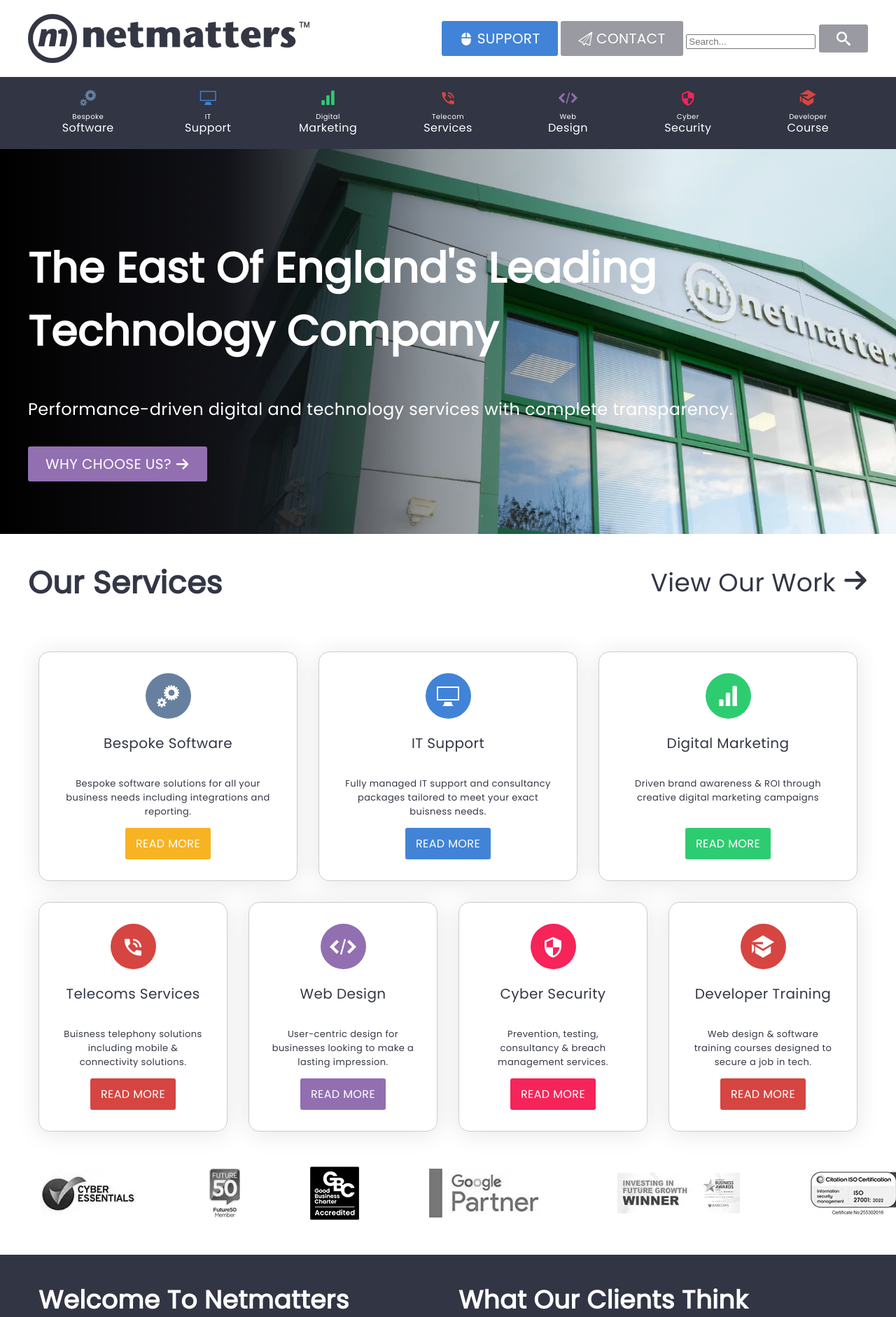
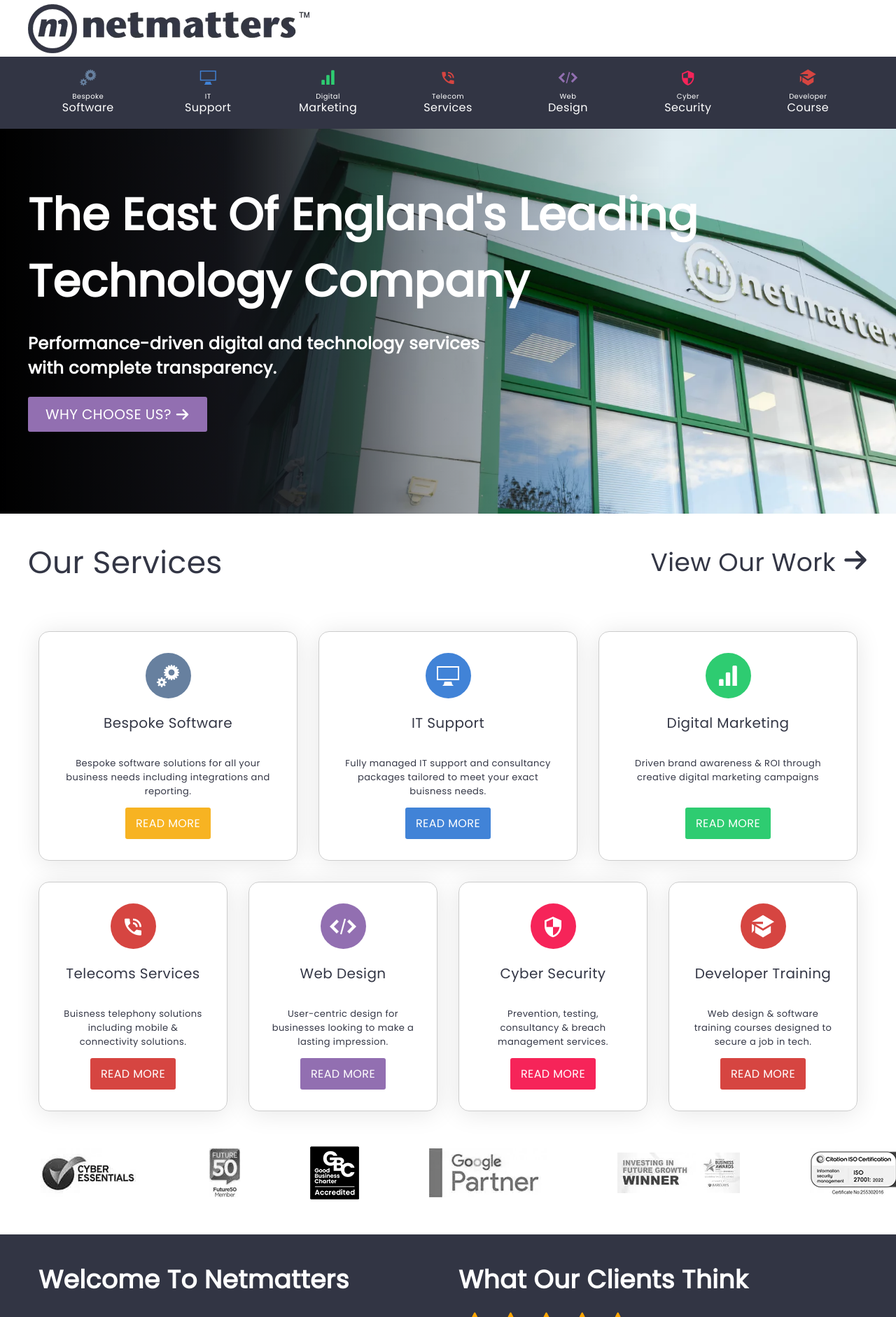
Before and after one commit to ChickenSplash/Netmatters-Homepage, a PHP site: page / in a window 1280 px wide. Shown: the top 1882 px of the page at 70% size. Run offline with PHP 8.4, Linux system fonts and the light colour scheme; some web fonts are replaced.

Commit message:
Header started

```diff
--- a/css/styles.css
+++ b/css/styles.css
@@ -217,7 +217,18 @@
   content: "\eaca";
 }
 
-.btn-trustpilot-reviews, .btn-google-reviews, .btn-about, .btn-banner, header .container .btn-contact, header .container .btn-support {
+.news-article .read-more-btn, .services-item .read-more-btn {
+  display: inline-block;
+  font-size: 1rem;
+  padding: 5px 15px;
+  color: #fff;
+  text-decoration: none;
+  border-radius: 3px;
+  line-height: 35px;
+  text-transform: uppercase;
+}
+
+.btn-trustpilot, .btn-google, .btn-about, .btn-banner {
   text-transform: uppercase;
   display: inline-flex;
   align-items: center;
@@ -297,26 +310,47 @@ a {
   color: inherit;
 }
 
-header .container {
+h2 {
+  font-weight: normal;
+}
+
+.header-top {
   display: flex;
   align-items: center;
-  min-height: 110px;
+  height: 81px;
 }
-header .container img {
+.header-top img {
   display: inline-block;
   max-width: 100%;
 }
-header .container .btn-support {
-  background-color: #4183d7;
+.header-top .search-items {
+  display: none;
 }
-header .container .btn-support:hover {
-  background-color: rgb(44.2608695652, 117.2913043478, 210.2391304348);
+.header-bottom {
+  display: flex;
+  align-items: center;
+  justify-content: end;
+  position: relative;
+  height: 47px;
+  margin: 20px 15px;
 }
-header .container .btn-contact {
-  background-color: #999aa2;
+@media (min-width: 768px) {
+  .header-bottom {
+    display: none;
+  }
 }
-header .container .btn-contact:hover {
-  background-color: rgb(139.6615384615, 140.7923076923, 149.8384615385);
+.header-bottom .icon-search {
+  padding: 11px;
+  font-size: 20px;
+}
+.header-bottom input {
+  position: absolute;
+  width: 100%;
+  height: 100%;
+  padding: 5px 15px;
+  background-color: rgba(0, 0, 0, 0.1);
+  border: 2px solid rgba(0, 0, 0, 0.1);
+  font-size: 0.875rem;
 }
 
 .search-items {
@@ -511,7 +545,6 @@ nav {
 .hero-image {
   display: flex;
   justify-content: center;
-  align-items: center;
   height: 550px;
   background-image: url(../img/hero-image.webp);
   background-size: cover;
@@ -533,13 +566,25 @@ nav {
 }
 .hero-text {
   color: #fff;
-  font-size: 1.5rem;
   text-align: center;
+}
+.hero-text h1 {
+  font-size: 2.5rem;
+  margin-block: 75px 0px;
+}
+.hero-text p {
+  font-size: 1.25rem;
+  font-weight: bold;
 }
 @media (min-width: 992px) {
   .hero-text {
     text-align: left;
-    font-size: 2.5rem;
+  }
+  .hero-text h1 {
+    font-size: 4rem;
+  }
+  .hero-text p {
+    font-size: 1.5rem;
   }
 }
 .hero-text p {
--- a/index.html
+++ b/index.html
@@ -9,12 +9,18 @@
 <body>
     <header>
         <div class="container">
-            <img src="img/logo/netmatters-logo.webp">
-            <div class="search-items">
-                <a href="#" class="btn-support"><span class="icon-mouse"></span>&nbsp;Support</a>
-                <a href="#" class="btn-contact"><span class="icon-paperplane"></span>&nbsp;Contact</a>
+            <div class="header-top">
+                <img src="img/logo/netmatters-logo.webp">
+                <div class="search-items">
+                    <a href="#" class="btn-support"><span class="icon-mouse"></span>&nbsp;Support</a>
+                    <a href="#" class="btn-contact"><span class="icon-paperplane"></span>&nbsp;Contact</a>
+                    <input placeholder="Search...">
+                    <a href="#" class="btn-search"><span class="icon-search"></span></a>
+                </div>
+            </div>
+            <div class="header-bottom">
                 <input placeholder="Search...">
-                <a href="#" class="btn-contact"><span class="icon-search"></span></a>
+                <span class="icon-search"></span>
             </div>
         </div>
     </header>
@@ -273,8 +279,11 @@
     <div class="hero-image">
         <div class="container">
             <div class="hero-text">
-                <h2>The East Of England's Leading Technology Company</h2>
-                <p>Performance-driven digital and technology services with complete transparency.</p>
+                <h1>The East Of England's Leading Technology Company</h1>
+                <p>
+                    Performance-driven digital and technology services<br>
+                    with complete transparency.
+                </p>
                 <a href="#" class="btn-banner">Why Choose Us?&nbsp;<span class="icon-arrow-right2"></span></a>
             </div>
         </div>
@@ -369,7 +378,7 @@
                 <p><strong>Netmatters is a leading <a href="#">Bespoke Software,</a> <a href="#">IT Support,</a> and <a href="#">Digital Marketing</a> company based in the East of England with offices in <a href="#">Cambridge,</a> <a href="#">Wymondham,</a> and <a href="#">Great Yarmouth.</a></strong></p>
                 <p>We aren't tied into contracts with third-party providers, so you know that our recommendations for your business are based purely with one benefit in mind: to help improve your business with the most appropriate solutions.</p>
                 <p>We pride ourselves on being an ethical business and have a unique business offering and cost model that ensures you get the most from our relationship in an upfront manner.</p>
-                <div class="row-btn">
+                <div class="row-btn-top">
                     <a href="#" class="btn-about">Why Choose Us?&nbsp;<span class="icon-arrow-right2"></span></a>
                     <a href="#" class="btn-about">Our Culture&nbsp;<span class="icon-arrow-right2"></span></a>
                 </div>
@@ -386,8 +395,8 @@
                 <p class="quote">Netmatters stood out from the start. Great guys and very easy to work with. Both the build and digital marketing teams are clearly skilled -they know their stuff! They delivered a website to our (high!) expectations and went over and above to ensure we were satisfied clients - and we are!</p>
                 <p class="quote-author">Eleanor Bishop, Head of Marketing - <a href="#">Ashcroft Partnership LLP</a></p>
                 <div class="row-btn">
-                    <a href="#" class="btn-google-reviews">Google Reviews&nbsp;<span class="icon-arrow-right2"></span></a>
-                    <a href="#" class="btn-trustpilot-reviews">Trustpilot Reviews&nbsp;<span class="icon-arrow-right2"></span></a>
+                    <a href="#" class="btn-google">Google Reviews&nbsp;<span class="icon-arrow-right2"></span></a>
+                    <a href="#" class="btn-trustpilot">Trustpilot Reviews&nbsp;<span class="icon-arrow-right2"></span></a>
                 </div>
             </div>
         </div>
@@ -483,10 +492,10 @@
                 <img src="img/logo/netmatters-logo-white.webp" id="footer-logo">
                 <h4>Follow us on:</h4>
                 <div class="footer-social-logos">
-                    <a href="#"><span class="icon-facebook social-logo"></span></a>
-                    <a href="#"><span class="icon-linkedin2 social-logo"></span></a>
-                    <a href="#"><span class="icon-x social-logo"></span></a>
-                    <a href="#"><span class="icon-instagram social-logo"></span></a>
+                    <a href="#"><span class="icon-facebook btn-facebook"></span></a>
+                    <a href="#"><span class="icon-linkedin2 btn-linkedin"></span></a>
+                    <a href="#"><span class="icon-x btn-x"></span></a>
+                    <a href="#"><span class="icon-instagram btn-instagram"></span></a>
                 </div>
             </div>
             <div class="footer-row">
@@ -544,7 +553,7 @@
     </footer>
     <div class="footer-bottom">
         <div class="container">
-            <div>© Copyright Netmatters 2025.</div>
+            <div>© Copyright Netmatters 2025. </div>
             <div>All rights reserved.</div>
             <a class="link" href="#">- Sitemap</a>
        </div>
--- a/scss/base/_base.scss
+++ b/scss/base/_base.scss
@@ -44,3 +44,7 @@ a {
     text-decoration: none;
     color: inherit;
 }
+
+h2 {
+    font-weight: normal;
+}
--- a/scss/layout/_about.scss
+++ b/scss/layout/_about.scss
@@ -38,8 +38,16 @@
     width: 50%;
   }
 
-  &-btn {
+  &-btn, &-btn-top {
     margin-top: auto;
+
+    &-top {
+      margin-bottom: 50px;
+
+      @media (min-width: $break-point-medium) {
+        margin-bottom: 0px;
+      }
+    }
   }
 }
 
@@ -59,26 +67,19 @@
   font-size: 3.125rem;
 }
 
-@include about-btn($color-base-dark, "about") {
-  margin: 10px 10px 0px 0px;
+// Buttons
 
-  &:hover {
-    background-color: darken($color-base-dark, 5%);
-  }
+@include base-btn($color-base-dark, "about") {
+  @extend %btn-base;
+  @extend %btn-about;
 }
 
-@include about-btn(#4387f6, "google-reviews") {
-  margin: 10px 10px 0px 0px;
-
-  &:hover {
-    background-color: darken(#4387f6, 5%);
-  }
+@include base-btn(#4387f6, "google") {
+  @extend %btn-base;
+  @extend %btn-about;
 }
 
-@include about-btn(#00b67b, "trustpilot-reviews") {
-  margin: 10px 10px 0px 0px;
-
-  &:hover {
-    background-color: darken(#00b67b, 5%);
-  }
+@include base-btn(#00b67b, "trustpilot") {
+  @extend %btn-base;
+  @extend %btn-about;
 }
--- a/scss/layout/_article.scss
+++ b/scss/layout/_article.scss
@@ -98,6 +98,12 @@
         }
     }
 
+    &-article {
+        .read-more-btn {
+            @extend %read-more-btn
+        }
+    }
+
     &-thumbnail {
         display: block;
         width: 100%;
--- a/scss/layout/_banner.scss
+++ b/scss/layout/_banner.scss
@@ -2,7 +2,6 @@
     &-image {
         display: flex;
         justify-content: center;
-        align-items: center;
         height: 550px;
         background-image: url(../img/hero-image.webp);
         background-size: cover;
@@ -27,12 +26,26 @@
 
     &-text {
         color: $color-light-text;
-        font-size: 1.5rem;
         text-align: center;
+
+        h1 {
+            font-size: 2.5rem;
+            margin-block: 75px 0px;
+        }
+        p {
+            font-size: 1.25rem;
+            font-weight: bold;
+        }
 
         @media (min-width: $break-point-medium) {
             text-align: left;
-            font-size: 2.5rem;
+
+            h1 {
+            font-size: 4rem;
+            }
+            p {
+                font-size: 1.5rem;
+            }
         }
     }
     &-text p {
@@ -40,8 +53,6 @@
     }
 }
 
-@include about-btn(#926fb1, "banner") {
-    &:hover {
-    background-color: darken(#926fb1, 5%);
-  }
+@include base-btn(#926fb1, "banner") {
+    @extend %btn-base;
 }
--- a/scss/layout/_footer.scss
+++ b/scss/layout/_footer.scss
@@ -39,7 +39,7 @@ footer {
 }
 
 .footer-bottom {
-    background-color: #212330;
+    background-color: $color-base-dark;
     font-size: 0.8125rem;
     padding-inline: 15px;
 
@@ -69,19 +69,15 @@ footer, .footer-bottom {
 
 // Footer Social Buttons
 
-.social-logo {
-    background-color: $color-base-dark;
-    color: $color-light-text;
-    font-size: 26px;
-    padding: 12px 22px 16px;
-    margin: 0 10px 10px 0;
+@include social-button("facebook", #3b5998){
+    @extend %btn-social;
 }
-
-.footer-social-logos a {
-    text-decoration: none;
+@include social-button("linkedin", #0077b5) {
+    @extend %btn-social;
 }
-
-@include social-button("facebook", #3b5998);
-@include social-button("linkedin2", #0077b5);
-@include social-button("x", #00aced);
-@include social-button("instagram", #d93175);
+@include social-button("x", #00aced) {
+    @extend %btn-social;
+}
+@include social-button("instagram", #d93175){
+    @extend %btn-social;
+}
--- a/scss/layout/_header.scss
+++ b/scss/layout/_header.scss
@@ -1,22 +1,44 @@
-header .container {
+.header {
+    &-top {
         display: flex;
         align-items: center;
-    min-height: 110px;
+        height: 81px;
 
         img {
             display: inline-block;
             max-width: 100%;
         }
 
-    @include about-btn(#4183d7, "support") {
-        &:hover {
-            background-color: darken(#4183d7, 5%);
+        .search-items {
+            display: none;
         }
     }
 
-    @include about-btn(#999aa2, "contact") {
-        &:hover {
-            background-color: darken(#999aa2, 5%);
+    &-bottom {
+        display: flex;
+        align-items: center;
+        justify-content: end;
+        position: relative;
+        height: 47px;
+        margin: 20px 15px;
+
+        @media (min-width: $break-point-small) {
+            display: none;
+        }
+
+        .icon-search {
+            padding: 11px;
+            font-size: 20px;
+        }
+
+        input {
+            position: absolute;
+            width: 100%;
+            height: 100%;
+            padding: 5px 15px;
+            background-color: rgba(0, 0, 0, .1);
+            border: 2px solid rgba(0, 0, 0, .1);
+            font-size: 0.875rem;
         }
     }
 }
--- a/scss/layout/_our-services.scss
+++ b/scss/layout/_our-services.scss
@@ -33,6 +33,10 @@
 
         p{
             font-size: 0.8125rem;
+        }
+
+        .read-more-btn {
+            @extend %read-more-btn;
         }
 
         [class^="icon-"] {
--- a/scss/modules/_buttons.scss
+++ b/scss/modules/_buttons.scss
@@ -1,4 +1,4 @@
-.read-more-btn {
+%read-more-btn {
     display: inline-block;
     font-size: 1rem;
     padding: 5px 15px;
@@ -8,3 +8,39 @@
     line-height: 35px;
     text-transform: uppercase;
 }
+
+%btn-base {
+    text-transform: uppercase;
+    display: inline-flex;
+    align-items: center;
+    font-size: 1.25rem;
+    padding: 10px 25px;
+    color: $color-light-text;
+    text-decoration: none;
+    border-radius: 3px;
+}
+
+%btn-about {
+   margin: 10px 10px 0px 0px;
+   border-radius: 6px;
+}
+
+%btn-social {
+    background-color: $color-base-dark;
+    color: $color-light-text;
+    font-size: 26px;
+    padding: 12px 22px 16px;
+    margin: 0 10px 10px 0;
+}
+
+// View More Link (in services and article sections)
+
+%view-more-link {
+  color: $color-dark-text;
+  text-decoration: none;
+  font-size: 1.5rem;
+
+  &:hover {
+    text-decoration: underline;
+  }
+}
--- a/scss/modules/_extends.scss
+++ b/scss/modules/_extends.scss
@@ -90,43 +90,25 @@
   }
 }
 
-// About Section Buttons
+// General Button Styling
 
-%about-btn {
-    text-transform: uppercase;
-    display: inline-flex;
-    align-items: center;
-    font-size: 1.25rem;
-    padding: 10px 25px;
-    color: $color-light-text;
-    text-decoration: none;
-    border-radius: 3px;
-}
-
-@mixin about-btn($color, $type) {
+@mixin base-btn($color, $type) {
   .btn-#{$type} {
-    @extend %about-btn;
     background-color: $color;
+    &:hover {
+      background-color: darken($color, 5%);
+    }
     @content;
   }
 }
 
 // Social Buttons
 
-@mixin social-button($social, $color) {
-    .icon-#{$social}:hover {
-        background-color: $color;
+@mixin social-button($social, $hover-color) {
+  .btn-#{$social} {
+    &:hover {
+      background-color: $hover-color;
     }
-}
-
-// View More Link (in services and article sections)
-
-%view-more-link {
-  color: $color-dark-text;
-  text-decoration: none;
-  font-size: 1.5rem;
-
-  &:hover {
-    text-decoration: underline;
+    @content;
   }
 }
```
Also changed, not shown: other parts of css/styles.css (+31 -36 lines), 1 other file. Lines whose indentation alone changed are shown as unchanged.
